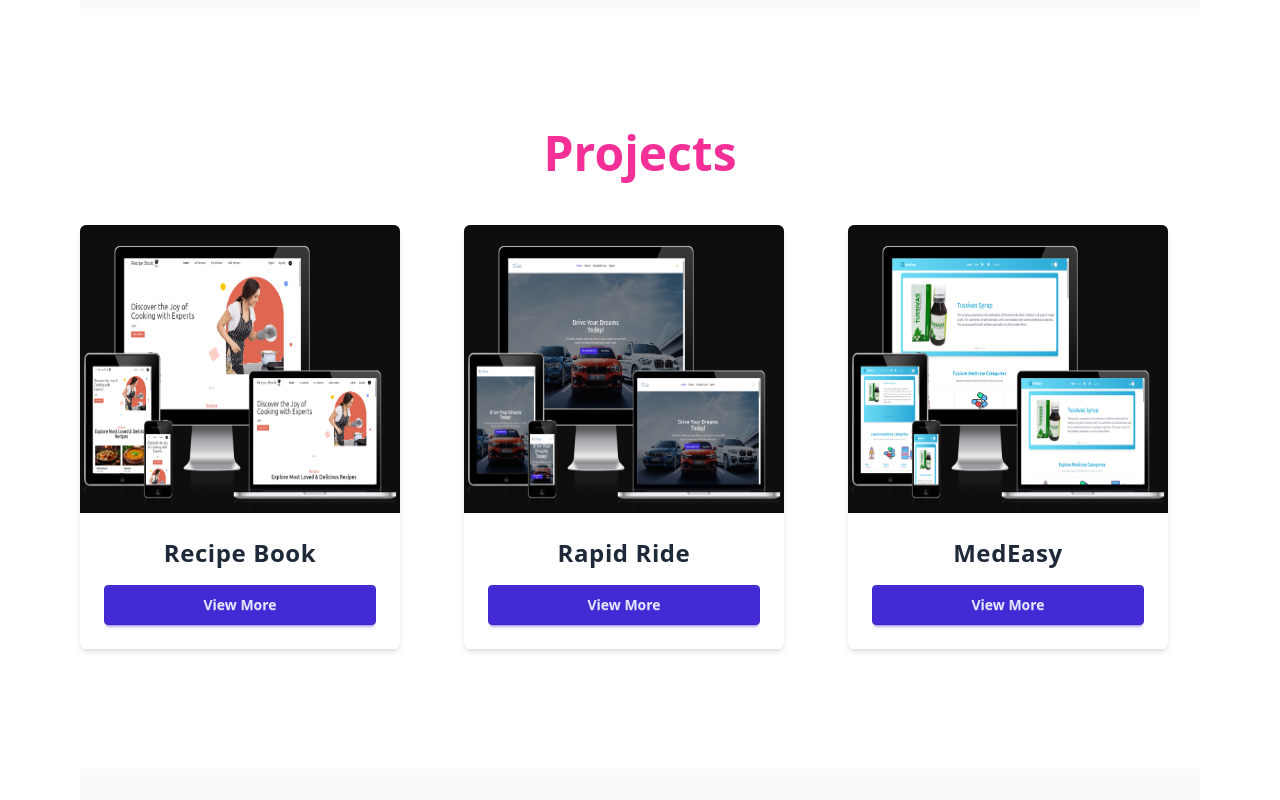
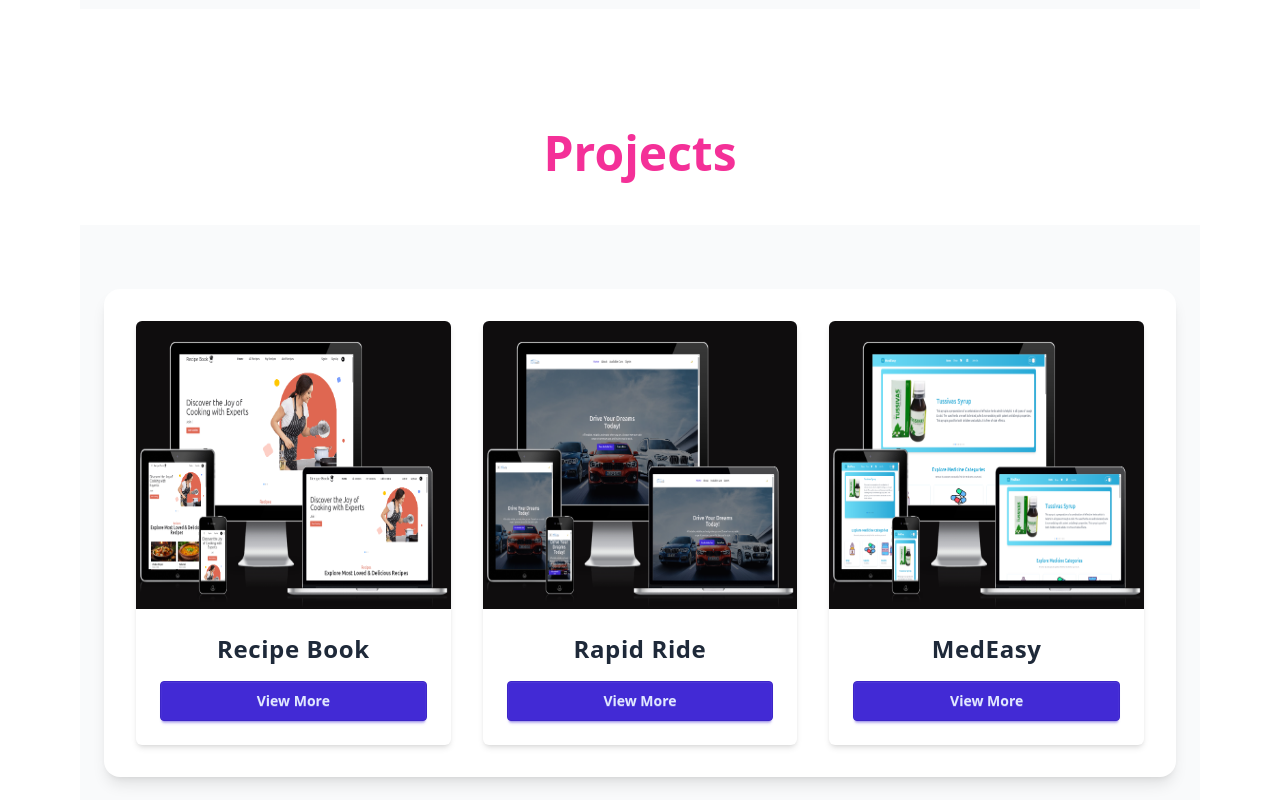
Before and after one commit to muhammad-tamim/protfolio, a React (Vite) app: page / in a window 1280 px wide. Shown: the part 2060-2860 px from the top of the page. Built offline with nearby package versions, Linux system fonts and the light colour scheme.

Commit message:
style(projects): impove ui

```diff
--- a/src/components/Home/Projects.jsx
+++ b/src/components/Home/Projects.jsx
@@ -1,9 +1,10 @@
 import React from "react";
-import Heading from "../Elements/Heading";
 import { Link } from "react-router";
 import recipeBook from "../../assets/recipeBook.png"
 import repidRide from "../../assets/repid-ride.png";
 import madeEasy from "../../assets/madeEasy.png"
+import Heading from "../Elements/Heading";
+import { Fade } from "react-awesome-reveal";
 
 const projects = [
     {
@@ -25,13 +26,51 @@ const projects = [
 
 const Projects = () => {
     return (
-        <section>
-            <Heading title="Projects" />
-            <div className="max-w-6xl mx-auto grid gap-8 sm:grid-cols-2 lg:grid-cols-3 justify-center">
+        // <section>
+        //     <Heading title="Projects" />
+        //     <div className="max-w-6xl mx-auto grid gap-8 sm:grid-cols-2 lg:grid-cols-3 justify-center">
+        //         {projects.map((project) => (
+        //             <div
+        //                 key={project.id}
+        //                 className="max-w-xs rounded-md shadow-md bg-white text-gray-800"
+        //             >
+        //                 <img
+        //                     src={project.image}
+        //                     alt={project.name}
+        //                     className=" object-center w-full rounded-t-md h-72"
+        //                 />
+        //                 <div className="flex flex-col justify-between p-6 space-y-4">
+        //                     <h2 className="text-2xl font-semibold tracking-wide text-center">
+        //                         {project.name}
+        //                     </h2>
+        //                     <Link to={`/projectDetails/${project.id}`}>
+        //                         <button
+        //                             type="button"
+        //                             className="btn btn-primary w-full"
+        //                         >
+        //                             View More
+        //                         </button>
+        //                     </Link>
+        //                 </div>
+        //             </div>
+        //         ))}
+        //     </div>
+        // </section>
+
+        <Fade duration={3000}>
+            <div id="projects">
+                <Heading title="Projects"></Heading>
+                <section id="experience" className="py-16 bg-gray-50 dark:bg-gray-900 dark:text-gray-100">
+                    <div className="max-w-6xl mx-auto px-6">
+
+                        <div className="bg-white dark:bg-gray-800 shadow-lg rounded-2xl p-6 md:p-8 hover:shadow-xl transition-shadow duration-300">
+
+                            <div className="grid sm:grid-cols-2 lg:grid-cols-3 gap-8">
                                 {projects.map((project) => (
                                     <div
                                         key={project.id}
-                        className="max-w-xs rounded-md shadow-md bg-white text-gray-800"
+                                        className="max-w-xs rounded-md shadow-md bg-white text-gray-800 transform transition-transform duration-300
+                                        hover:scale-105 hover:shadow-xl"
                                     >
                                         <img
                                             src={project.image}
@@ -54,7 +93,11 @@ const Projects = () => {
                                     </div>
                                 ))}
                             </div>
-        </section>
+                        </div>
+                    </div>
+                </section >
+            </div >
+        </Fade >
     );
 };
 
```
Lines whose indentation alone changed are shown as unchanged.
